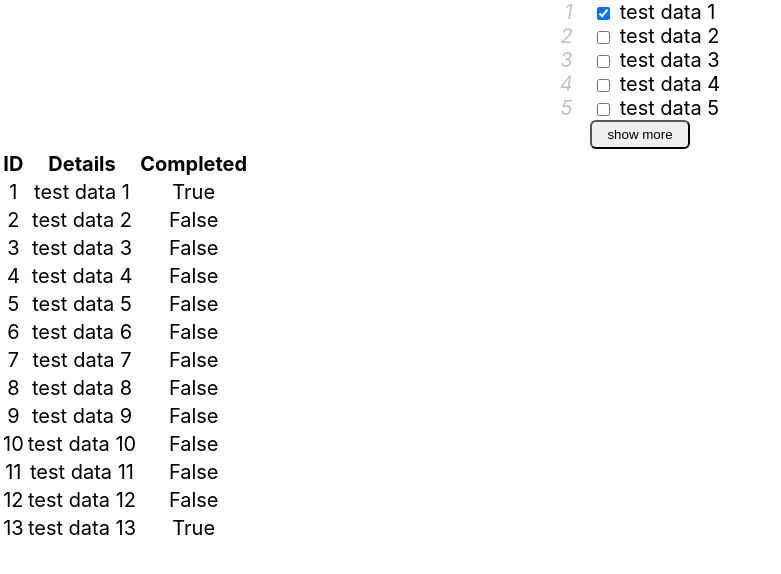
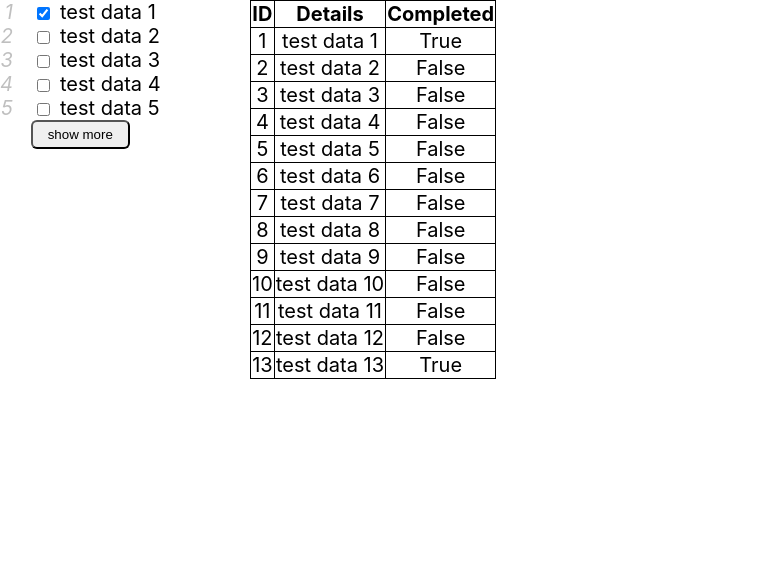
Before and after one commit to yzheng21/interview_task, a React (Create React App) app in the folder task-demo/: page / in a window 1280 px wide. Shown: the top 574 px of the page, without its empty margins (0-781 px from the left). Built offline with nearby package versions, Linux system fonts and the light colour scheme.

Commit message:
complete

```diff
--- a/task-demo/src/App.css
+++ b/task-demo/src/App.css
@@ -14,6 +14,22 @@ button {
     outline: none;
 }
 
+.KForm-container {
+    float: left;
+}
+
+.display-table-container {
+    margin-left: 250px;
+}
+
+table {
+    border-collapse: collapse;
+}
+
+th, td {
+    border: 1px solid black;
+}
+
 .icon-item {
     color: rgba(0,0,0,.25);
     margin-right: 20px;
--- a/task-demo/src/components/form/KForm.js
+++ b/task-demo/src/components/form/KForm.js
@@ -24,8 +24,8 @@ class KForm extends Component {
     }
 
     showMore = () => {
-        if (this.state.offSet + 3 <= this.state.data.length) {
-            this.setState(state => ({ offSet: state.offSet + 3 }));
+        if (this.state.offSet + 5 <= this.state.data.length) {
+            this.setState(state => ({ offSet: state.offSet + 5 }));
         } else {
             this.setState({ offSet: this.state.data.length })
         }
@@ -38,6 +38,7 @@ class KForm extends Component {
                 completed: e.target.checked
             };
             this.props.update(newData);
+            this.setState({ offSet: this.state.offSet })
         } else {
             // other input type hanle
         }
@@ -47,6 +48,7 @@ class KForm extends Component {
         const { getFieldDec } = this.props;
         // console.log(this.props.initialData);
         return (
+            <div className="container">
                 <div className="KForm-container">
                     {
                         this.state.data ? this.state.data
@@ -60,8 +62,13 @@ class KForm extends Component {
                         ) : 'loading...'
                     }
                     <button onClick={this.showMore}>show more</button>
-                <DisplayTable data={this.props.initialData}/>
                 </div>
+
+                <div className="display-table-container">
+                    <DisplayTable data={this.props.initialData} />
+                </div>
+            </div>
+
         );
     }
 }
--- a/task-demo/src/store/form.redux.js
+++ b/task-demo/src/store/form.redux.js
@@ -6,7 +6,7 @@ export const formReducer = (state=[], action) => {
             return action.data;
         case UPDATE_DATA:
             state.forEach(item => {
-                if (item.id == action.newData.id) {
+                if (item.id === Number(action.newData.id)) {
                     item.completed = action.newData.completed;
                 }
             });
```
Lines whose indentation alone changed are shown as unchanged.
